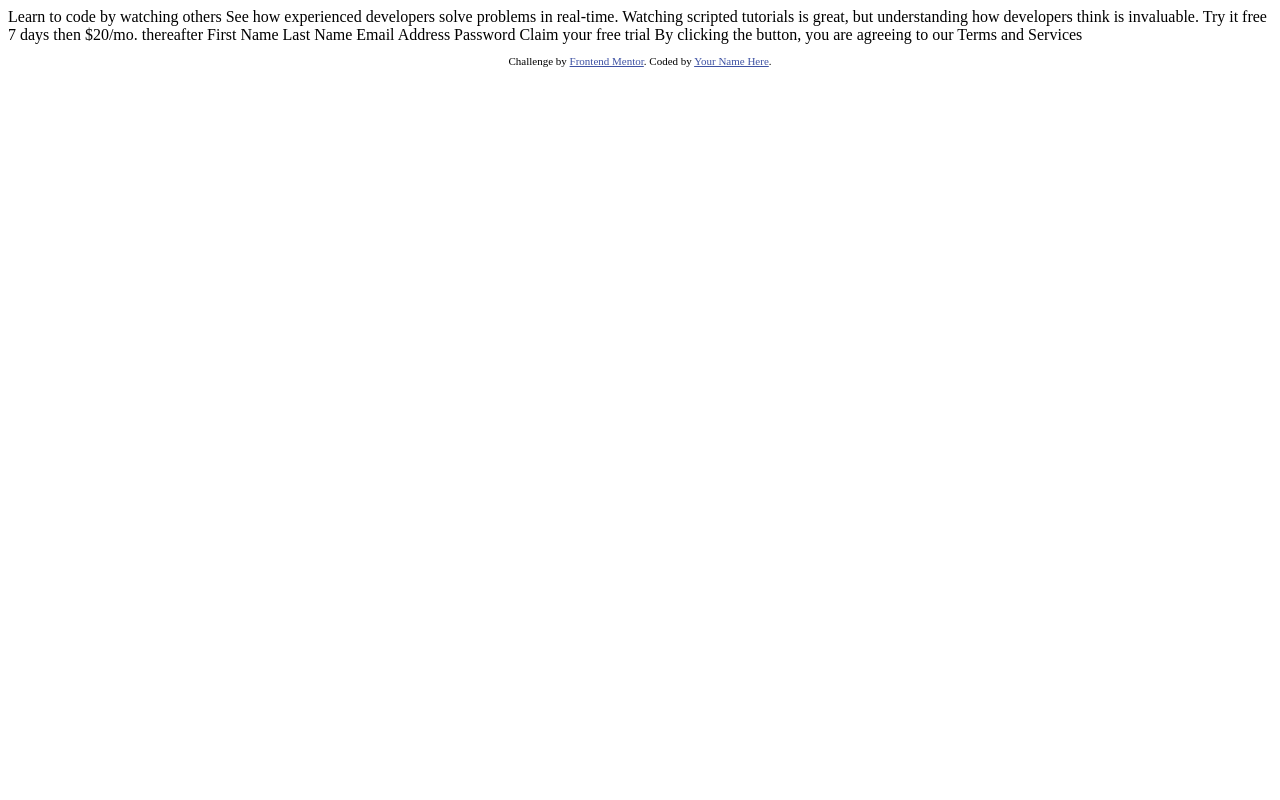
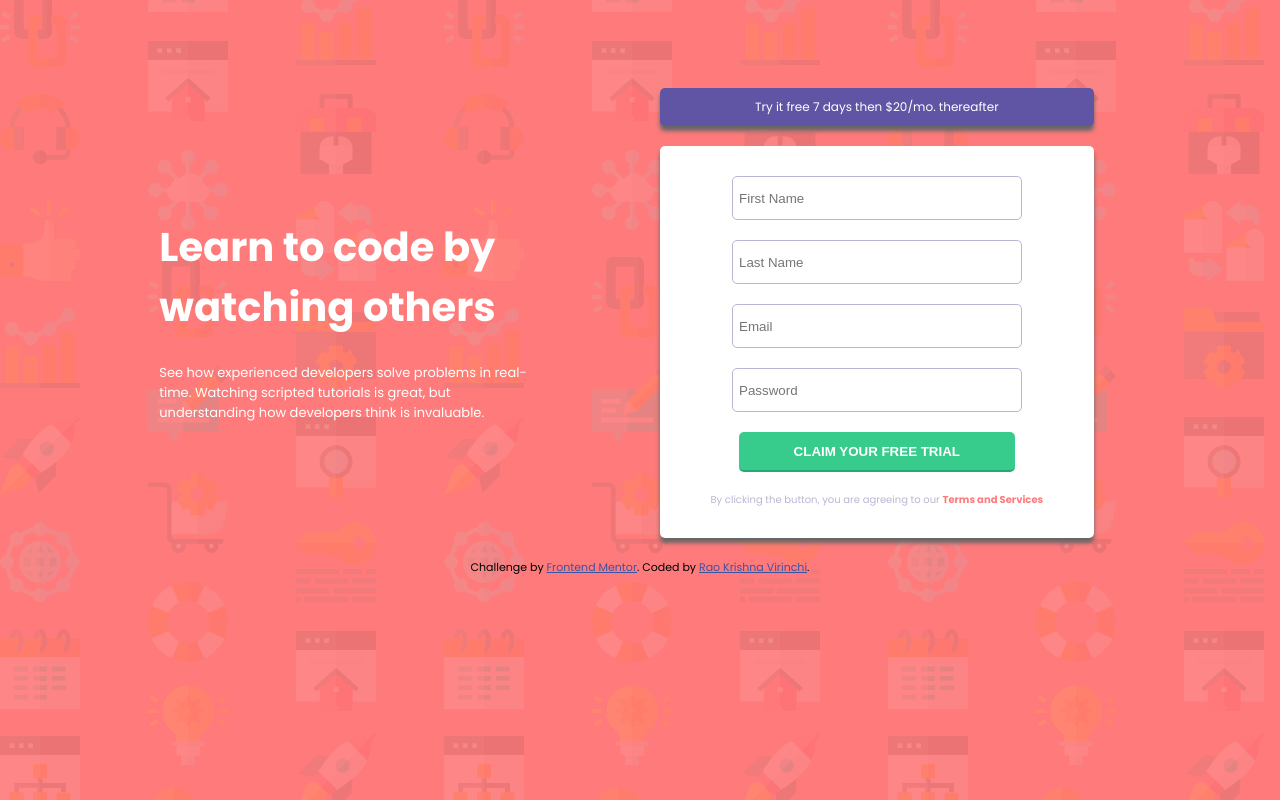
Before and after one commit to virinchi123/Frontend-Mentor-Intro-Component-Challenge, a plain HTML site: page index.html in a window 1280 px wide. Drawn offline with Linux system fonts and the light colour scheme.

Commit message:
Finished Web view

```diff
--- a/index.html
+++ b/index.html
@@ -5,6 +5,10 @@
   <meta name="viewport" content="width=device-width, initial-scale=1.0"> <!-- displays site properly based on user's device -->
 
   <link rel="icon" type="image/png" sizes="32x32" href="./images/favicon-32x32.png">
+  <link rel="stylesheet" href="/main.css">
+  <link
+    href="https://fonts.googleapis.com/css2?family=Poppins:ital,wght@0,100;0,200;0,300;0,400;0,500;0,600;0,700;0,800;0,900;1,100;1,200;1,300;1,400;1,500;1,600;1,700;1,800;1,900&display=swap"
+    rel="stylesheet">
 
   <title>Frontend Mentor | Intro component with sign up form</title>
 
@@ -15,27 +19,34 @@
   </style>
 </head>
 <body>
+  <div class="message">
+    <h1>Learn to code by watching others</h1>
 
-  Learn to code by watching others
+    <p>See how experienced developers solve problems in real-time. Watching scripted tutorials is great,
+      but understanding how developers think is invaluable.</p>
+  </div>
 
-  See how experienced developers solve problems in real-time. Watching scripted tutorials is great,
-  but understanding how developers think is invaluable.
+  <div class="cards">
+    <div class="blue card">
+      <p>Try it free 7 days then $20/mo. thereafter</p>
+    </div>
 
-  Try it free 7 days then $20/mo. thereafter
+    <div class="card">
+      <input type="text" placeholder="First Name" id="fname">
+      <input type="text" placeholder="Last Name" id="lname">
+      <input type="email" placeholder="Email" id="email">
+      <input type="password" placeholder="Password" id="pass">
 
-  First Name
-  Last Name
-  Email Address
-  Password
+      <button type="button">Claim your free trial</button>
 
-  Claim your free trial
-
-  By clicking the button, you are agreeing to our Terms and Services
+      <p>By clicking the button, you are agreeing to our <span id='TnC'>Terms and Services</span></p>
+    </div>
+  </div>
 
   <footer>
     <p class="attribution">
       Challenge by <a href="https://www.frontendmentor.io?ref=challenge" target="_blank">Frontend Mentor</a>.
-      Coded by <a href="#">Your Name Here</a>.
+      Coded by <a href="https://github.com/virinchi123/Frontend-Mentor-Intro-Component-Challenge">Rao Krishna Virinchi</a>.
     </p>
   </footer>
 </body>
--- /dev/null
+++ b/main.scss
@@ -0,0 +1,114 @@
+$colors:(
+    Red: hsl(0, 100%, 74%),
+    Green: hsl(154, 59%, 51%),
+    Blue: hsl(248, 32%, 49%),
+    DarkBlue: hsl(249, 10%, 26%),
+    GrayishBlue: hsl(246, 25%, 77%)
+);
+
+@function color($color){
+    @return map-get($map: $colors, $key:$color );
+}
+
+$poppins: 'Poppins', sans-serif;
+
+body{
+    display: grid;
+    grid-template-columns: 1fr 1fr;
+    grid-template-areas:
+        "message cards"
+        "credits credits";
+    padding:70px;
+    box-sizing: border-box;
+    column-gap: 40px;
+    font-family: $poppins;
+    background-color: color(Red);
+    background-image: url(/images/bg-intro-desktop.png);
+
+    .message{
+        grid-area:message;
+        align-self: center;
+        width: 70%;
+        justify-self: center;
+
+        h1{
+            color: white;
+            font-size: 40px;
+        }
+
+        p{
+            color: white;
+            font-size: 13px;
+        }
+    }
+
+    .cards{
+        grid-area:cards;
+        display: flex;
+        flex-direction: column;
+        width: 80%;
+
+        .card{
+            display: flex;
+            flex-direction: column;
+            padding:20px;
+            box-shadow: 0px 5px 4px #666;
+            border-radius: 5px;
+            background-color: white;
+            margin-top: 10px;
+            margin-bottom: 10px;
+
+            input{
+                margin:10px;
+                height: 30px;
+                padding: 6px;
+                border: 1px solid color(GrayishBlue);
+                width: 70%;
+                align-self: center;
+                border-radius: 5px;
+            }
+
+            button{
+                margin:10px;
+                height: 40px;
+                padding: 6px;
+                align-self: center;
+                width: 70%;
+                background-color: color(green);
+                border-radius: 5px;
+                border: 0;
+                text-transform: uppercase;
+                font-weight: 600;
+                color: white;
+                border-bottom: 2px solid darken(color(green),10%);
+            }
+
+            p{
+                font-size: 10px;
+                color: color(GrayishBlue);
+                text-align: center;
+
+                #TnC{
+                    color:color(red);
+                    font-weight: 700;
+                }
+            }
+        }
+
+        .blue{
+            background-color: color(Blue);
+            padding: 10px;
+
+            p{
+                color: white;
+                text-align: center;
+                margin: 0;
+                font-size: 12px;
+            }
+        }
+    }
+
+    footer{
+        grid-area:credits;
+    }
+}
```
Also changed, not shown: main.css (added), main.js (added), 1 other file.
